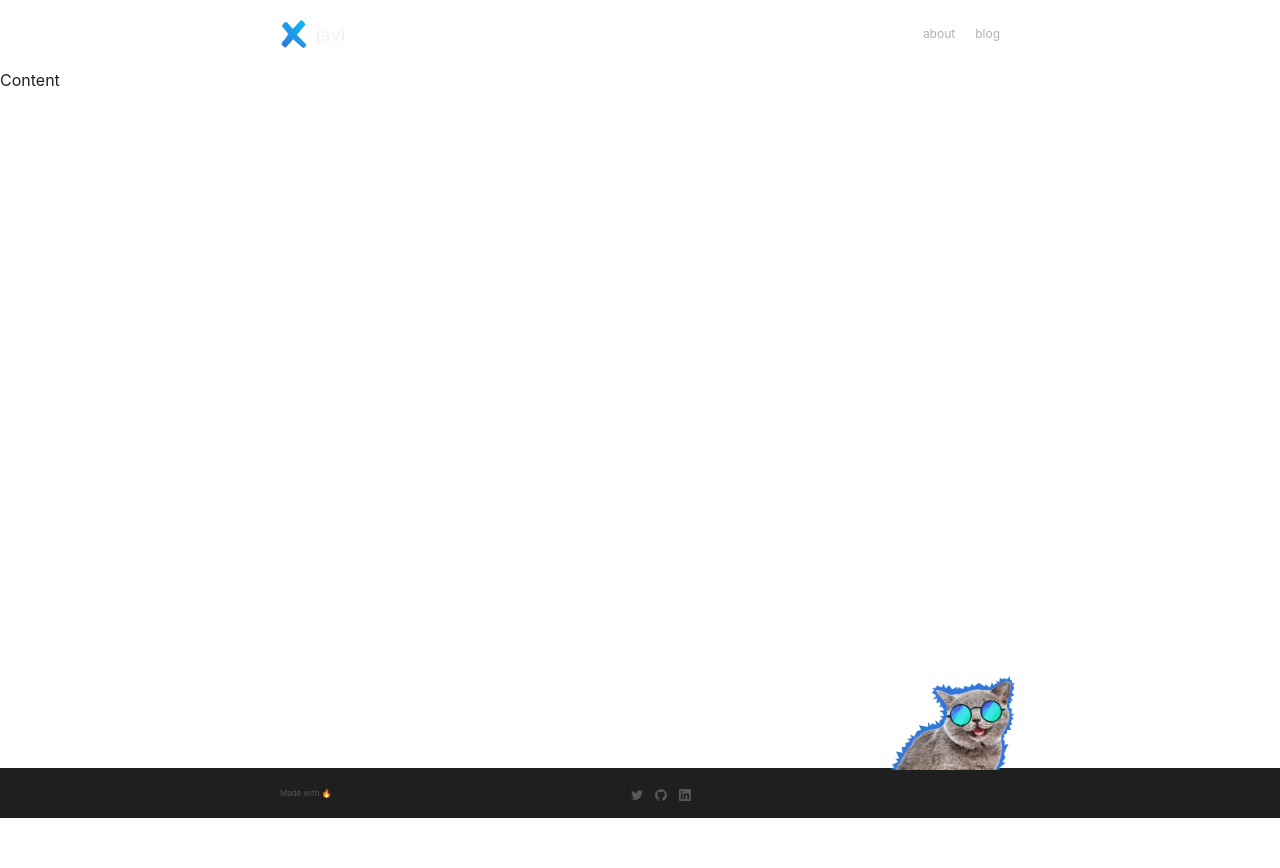
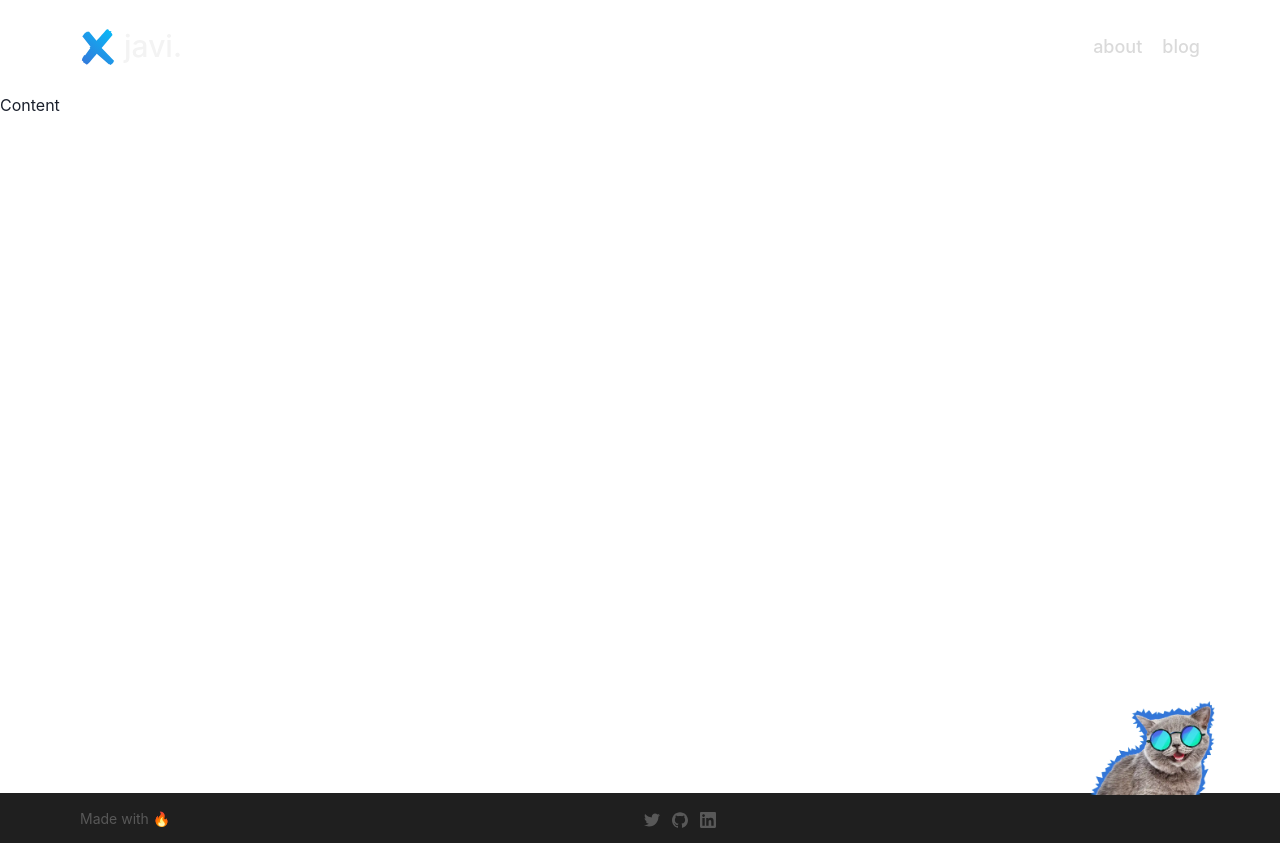
Before and after one commit to javillerenas/javi.rocks, a Next.js app: page / in a window 1280 px wide. Before the commit the page ends 843 px from the top, so only its background shows below. Built offline with nearby package versions, Linux system fonts and the light colour scheme.

Commit message:
feat: add header

```diff
--- a/components/Footer.tsx
+++ b/components/Footer.tsx
@@ -12,7 +12,7 @@ import { TWITTER_URL, LINKEDIN_URL, GITHUB_URL } from 'helpers/constants';
 import Cat from '../public/images/cat.webp';
 
 const FOOTER_HEIGHT = 50;
-const FOOTER_MAX_WIDTH = 800;
+const FOOTER_MAX_WIDTH = 1200;
 const FOOTER_PADDING = 10;
 
 const LINKS = [
@@ -44,13 +44,13 @@ export const Footer: FC = () => (
       width="100%"
       px={FOOTER_PADDING}
     >
-      <Text fontSize="xss" color="brand.greyDarker">
+      <Text fontSize="sm" color="brand.greyDarker">
         Made with 🔥
       </Text>
       <HStack spacing="3">
         {LINKS.map(({ iconName, url }) => (
-          <ExternalLink href={url} hideExternalIcon>
-            <Icon boxSize="3" color="brand.greyDarker" name={iconName} />
+          <ExternalLink key={url} href={url} hideExternalIcon>
+            <Icon boxSize="4" color="brand.greyDarker" name={iconName} />
           </ExternalLink>
         ))}
       </HStack>
--- a/components/Header.tsx
+++ b/components/Header.tsx
@@ -1,13 +1,15 @@
 import { FC } from 'react';
+
+// components
 import { Flex, HStack } from '@chakra-ui/layout';
 import { Text } from '@chakra-ui/react';
+import { Icon as ChakraIcon } from '@chakra-ui/react';
 
-// components
 import { Icon, IconName } from 'components/Icon';
 import { Link } from '@chakra-ui/react';
 
 const HEADER_HEIGHT = 50;
-const HEADER_MAX_WIDTH = 800;
+const HEADER_MAX_WIDTH = 1200;
 const HEADER_PADDING_X = 10;
 
 const LINKS = [
@@ -25,21 +27,28 @@ export const Header: FC = () => (
   <Flex as="header" justify="center" minHeight={HEADER_HEIGHT}>
     <Flex
       align="center"
+      position="relative"
       justify="space-between"
       maxWidth={HEADER_MAX_WIDTH}
       width="100%"
       px={HEADER_PADDING_X}
-      py="5"
+      py="6"
     >
       <HStack spacing="2">
-        <Icon name={IconName.logo} boxSize="7" />
-        <Text fontSize="lg" fontWeight="medium" color="brand.white">
+        <Icon name={IconName.logo} boxSize="9" />
+        <Text fontSize="30px" fontWeight="medium" color="brand.white">
           javi.
         </Text>
       </HStack>
       <HStack spacing="5">
         {LINKS.map(({ url, text }) => (
-          <Link href={url} fontSize="xs" color="brand.grey">
+          <Link
+            key={url}
+            href={url}
+            fontSize="lg"
+            color="brand.whiteSecondary"
+            fontWeight="medium"
+          >
             {text}
           </Link>
         ))}
--- a/helpers/theme.ts
+++ b/helpers/theme.ts
@@ -13,6 +13,8 @@ const colors = {
     greyDarker: '#585858',
     white: '#F3F3F3',
     whiteSecondary: '#DADADA',
+    background: '#111618',
+    heroBackground: '#191B21',
   },
 };
 
--- a/pages/index.tsx
+++ b/pages/index.tsx
@@ -1,6 +1,6 @@
-import { Box } from '@chakra-ui/layout';
 import type { NextPage } from 'next';
 import Head from 'next/head';
+import { Box } from '@chakra-ui/layout';
 
 // components
 import { Footer } from 'components/Footer';
@@ -18,7 +18,9 @@ const Home: NextPage = () => (
     </Head>
 
     <Header />
-    <Box as="main" height="700px">Content</Box>
+    <Box as="main" height="700px">
+      Content
+    </Box>
     <Footer />
   </Box>
 );
```
